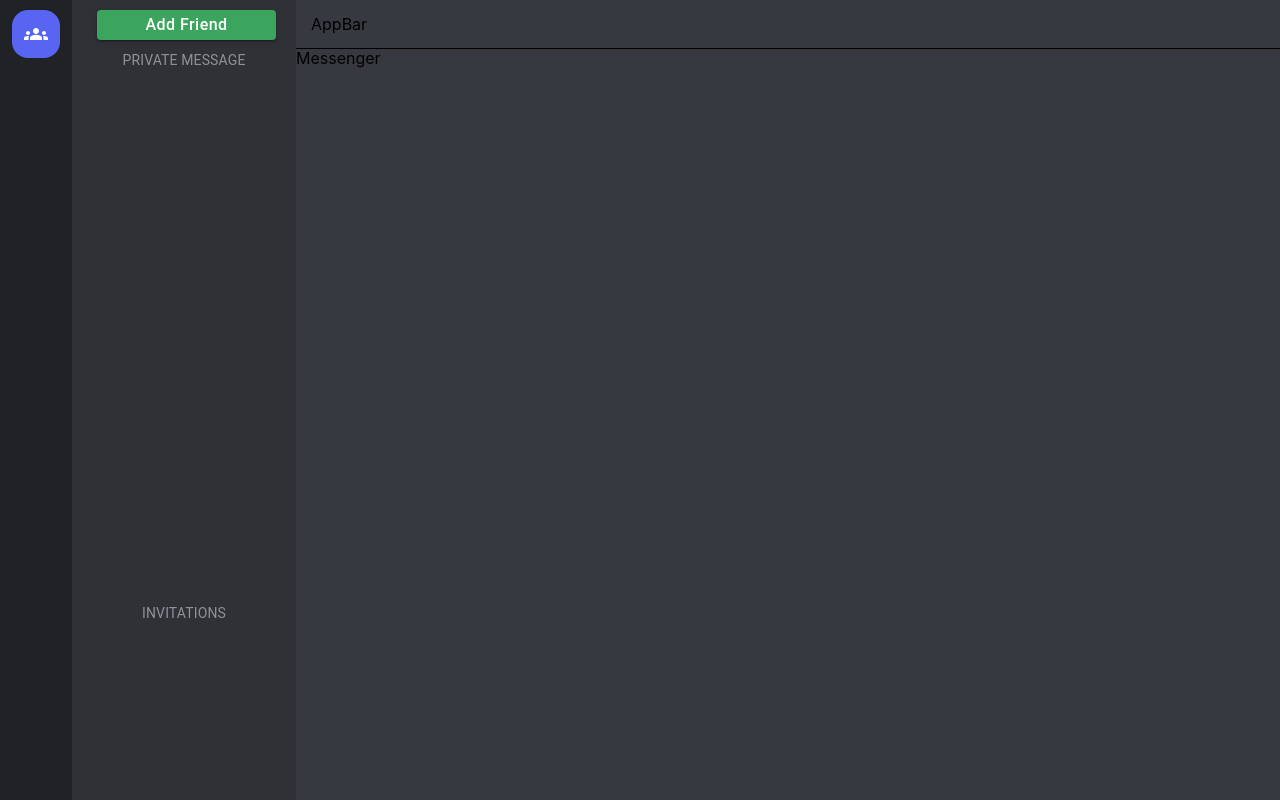
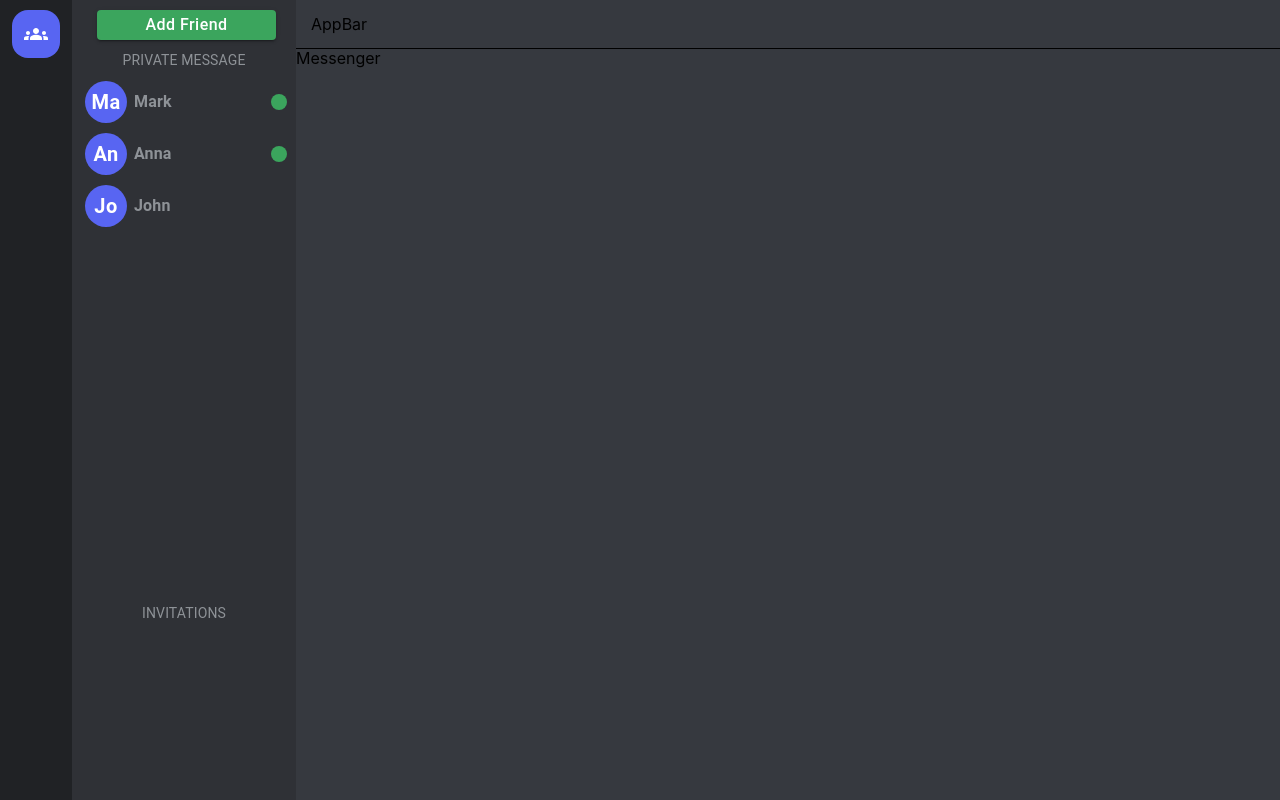
Before and after one commit to hatembenmahjouba/discord-clone, a React (Create React App) app: page /dashboard in a window 1280 px wide. Built offline with nearby package versions, Linux system fonts and the light colour scheme.

Commit message:
adding friends list

```diff
--- a/src/components/FriendsSideBar/FriendsList/FriendsList.js
+++ b/src/components/FriendsSideBar/FriendsList/FriendsList.js
@@ -1,13 +1,43 @@
 import React from 'react';
 import { styled } from '@mui/system';
+import FriendsListItem from './FriendsListItem';
+
+const DUMMY_FRIENDS = [
+  {
+    id: 1,
+    username: 'Mark',
+    isOnline: true,
+  },
+  {
+    id: 2,
+    username: 'Anna',
+    isOnline: true,
+  },
+  {
+    id: 3,
+    username: 'John',
+    isOnline: false,
+  },
+];
 
 const MainContainer = styled('div')({
   flexGrow: 1,
-  width: '100',
+  width: '100%',
 });
 
 const FriendsList = () => {
-  return <MainContainer></MainContainer>;
+  return (
+    <MainContainer>
+      {DUMMY_FRIENDS.map((friend) => (
+        <FriendsListItem
+          username={friend.username}
+          id={friend.id}
+          key={friend.id}
+          isOnline={friend.isOnline}
+        />
+      ))}
+    </MainContainer>
+  );
 };
 
 export default FriendsList;
--- /dev/null
+++ b/src/components/FriendsSideBar/FriendsList/FriendsListItem.js
@@ -0,0 +1,35 @@
+import Typography from '@mui/material/Typography';
+import Button from '@mui/material/Button';
+import React from 'react';
+import Avatar from '../../UI/Avatar';
+import OnlineIndicator from './OnlineIndicator';
+
+const FriendsListItem = ({ username, id, isOnline }) => {
+  return (
+    <Button
+      style={{
+        width: '100%',
+        height: '42px',
+        marginTop: '10px',
+        display: 'flex',
+        alignItems: 'center',
+        justifyContent: 'flex-start',
+        textTransform: 'none',
+        color: 'black',
+        position: 'relative',
+      }}
+    >
+      <Avatar username={username} />
+      <Typography
+        style={{ marginLeft: '7px', fontWeight: 700, color: '#8e9297' }}
+        variant='subtitle1'
+        align='left'
+      >
+        {username}
+      </Typography>
+      {isOnline && <OnlineIndicator />}
+    </Button>
+  );
+};
+
+export default FriendsListItem;
--- /dev/null
+++ b/src/components/FriendsSideBar/FriendsList/OnlineIndicator.js
@@ -0,0 +1,22 @@
+import React from 'react';
+
+import FiberManualRecordIcon from '@mui/icons-material/FiberManualRecord';
+import { Box } from '@mui/material';
+
+const OnlineIndicator = () => {
+  return (
+    <Box
+      sx={{
+        color: '#3ba55d',
+        display: 'flex',
+        alignItems: 'center',
+        position: 'absolute',
+        right: '5px',
+      }}
+    >
+      <FiberManualRecordIcon />
+    </Box>
+  );
+};
+
+export default OnlineIndicator;
--- /dev/null
+++ b/src/components/UI/Avatar.js
@@ -0,0 +1,26 @@
+import { styled } from '@mui/system';
+import React from 'react';
+
+const AvatarPreview = styled('div')({
+  height: '42px',
+  width: '42px',
+  backgroundColor: '#5865f2',
+  borderRadius: '42px',
+  display: 'flex',
+  alignItems: 'center',
+  justifyContent: 'center',
+  fontSize: '20px',
+  fontWeight: '700',
+  marginLeft: '5px',
+  color: 'white',
+});
+
+const Avatar = ({ username, large }) => {
+  return (
+    <AvatarPreview style={large ? { height: '80px', width: '80px' } : {}}>
+      {username.substring(0, 2)}
+    </AvatarPreview>
+  );
+};
+
+export default Avatar;
```
